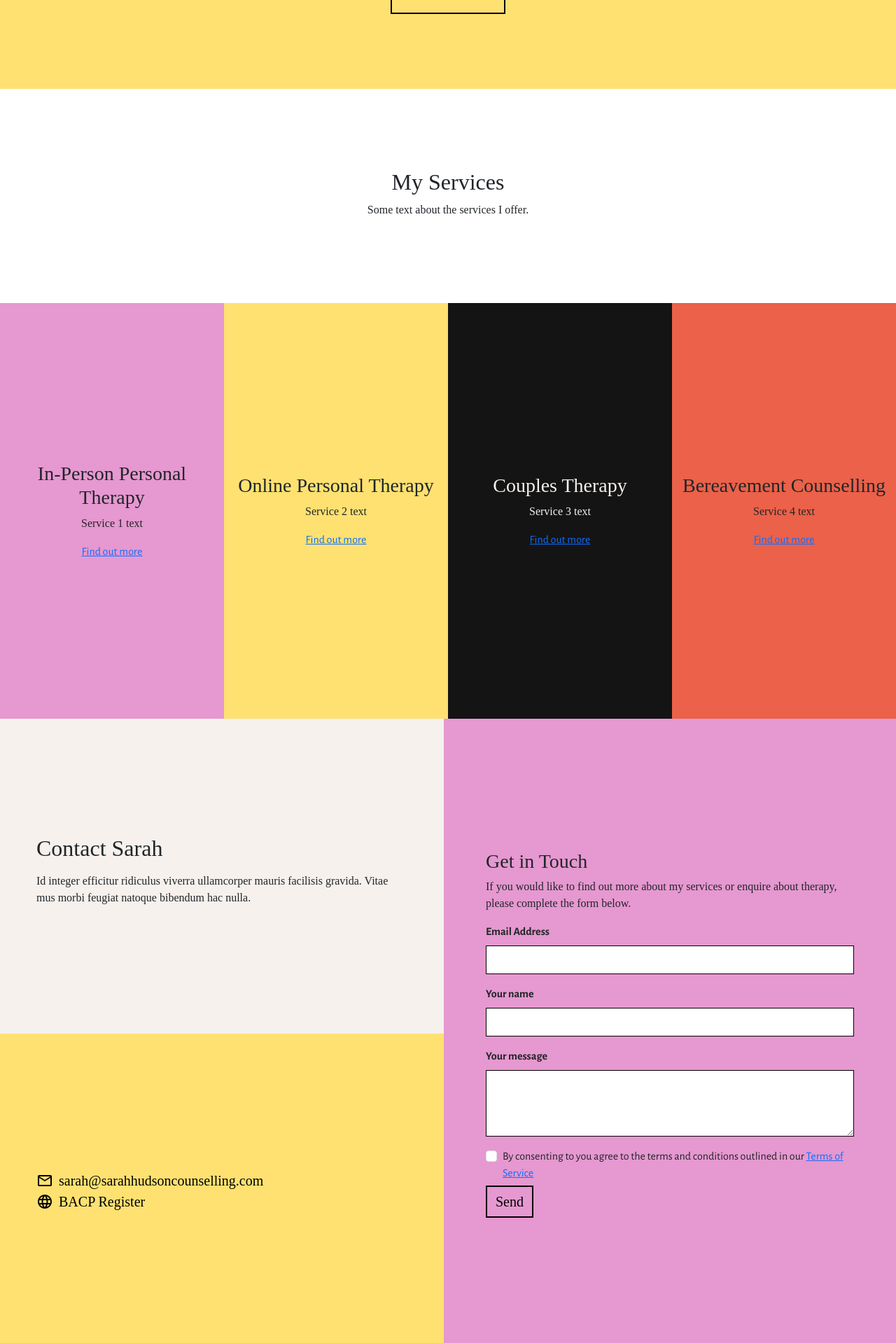
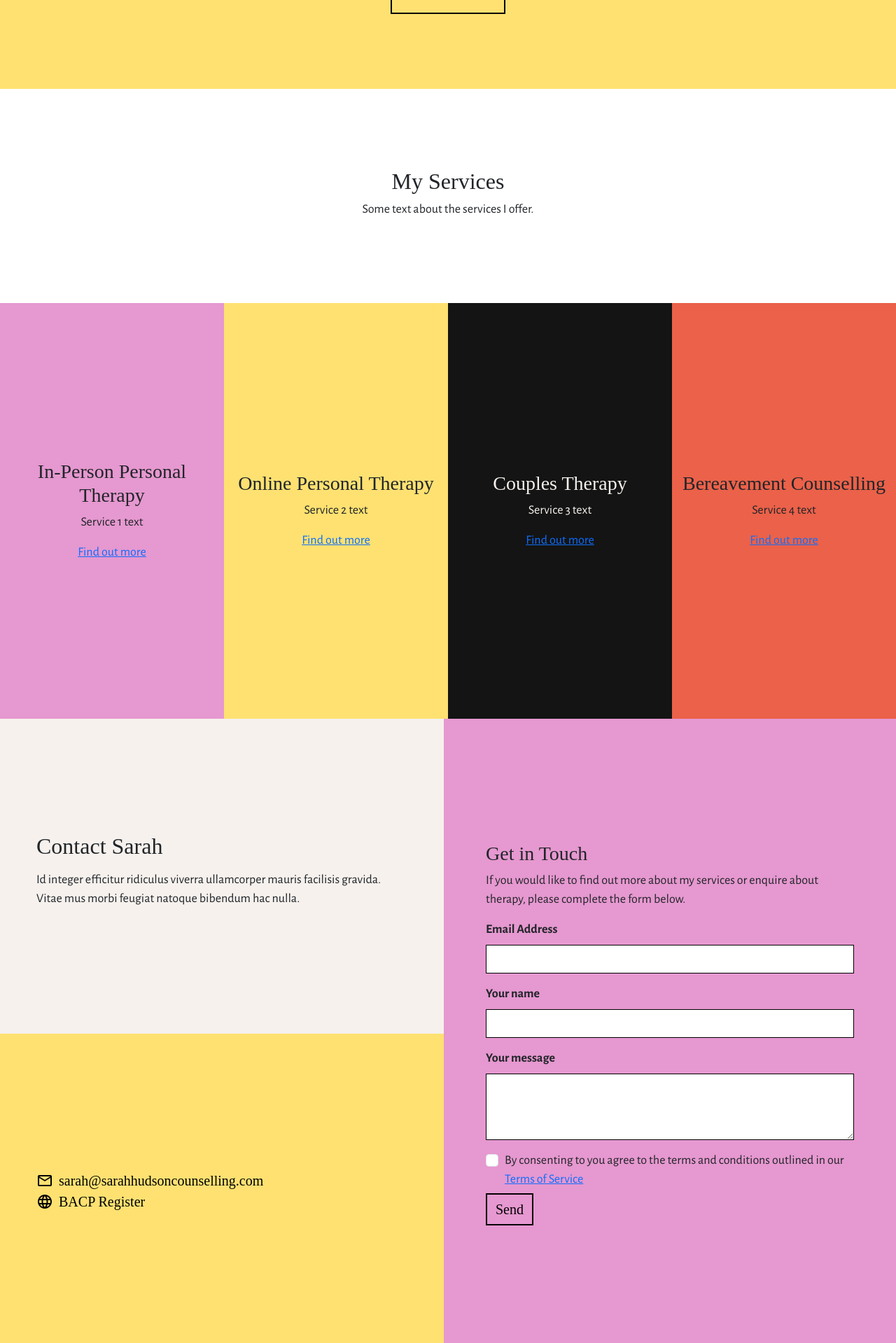
Before and after one commit to naaman10/sarah, a Jekyll site: the page built from index.markdown, in a window 1280 px wide. Shown: the part 1673-3592 px from the top of the page at 70% size. Built offline with Jekyll 4.4.1, drawn with Linux system fonts in a browser that asks for light colours; some web fonts are replaced.

Commit message:
font update

```diff
--- a/css/styles.scss
+++ b/css/styles.scss
@@ -9,9 +9,10 @@ $font-sans: "Alegreya Sans", sans-serif;
 
 body, p {
     font-family: $font-sans;
+    font-size: 18px;
 }
 
-h1, h2, h3, h4, h5, h6, p {
+h1, h2, h3, h4, h5, h6 {
     font-family: $font-serif;
 }
 .vh-50 {
@@ -44,9 +45,11 @@ h1, h2, h3, h4, h5, h6, p {
         border-radius: 150px;
     }
     a {
-        font-family: $font-serif;
-        font-size: 2rem;
+        p {
+        font-family: $font-serif!important;
+        font-size: 2rem!important;
         color: #000000;
+        }
         text-decoration: none;
     }
 }
```
